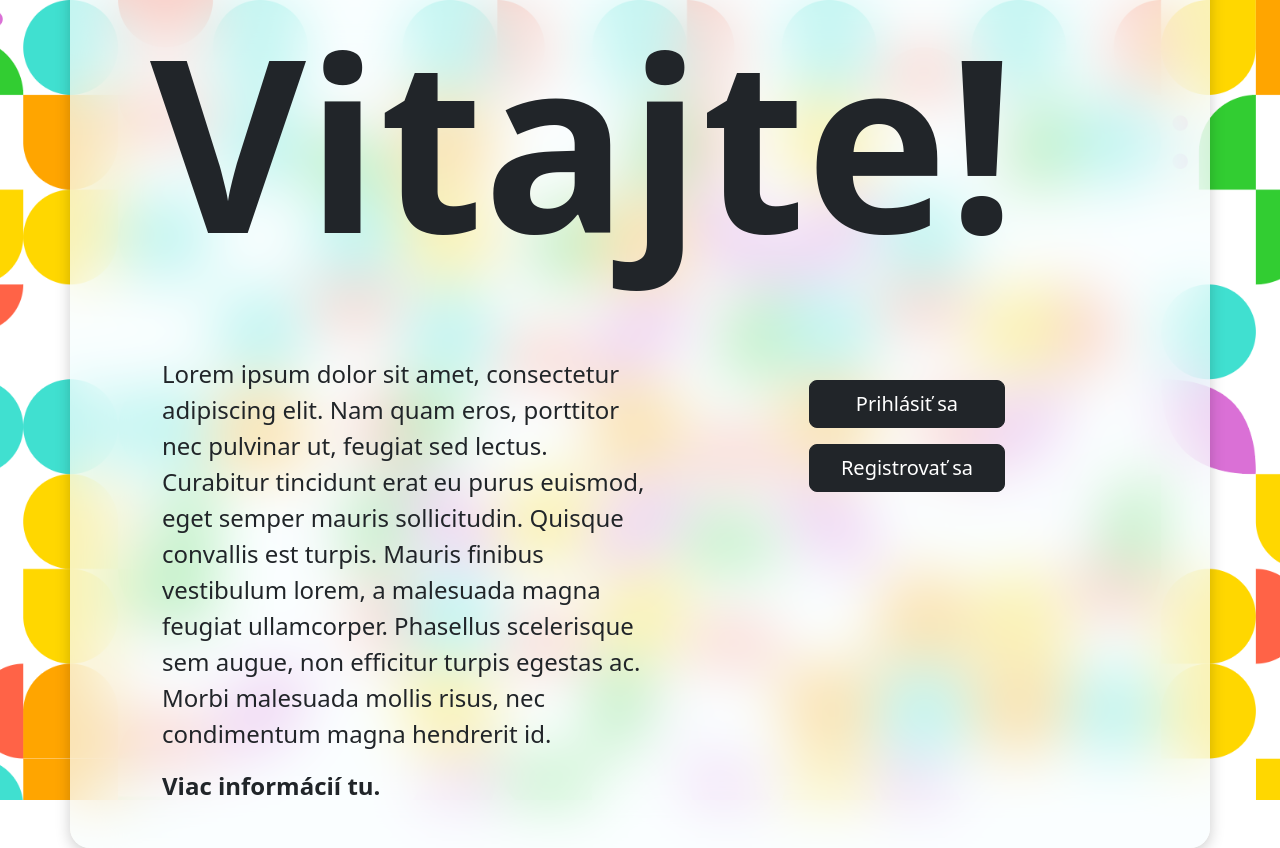
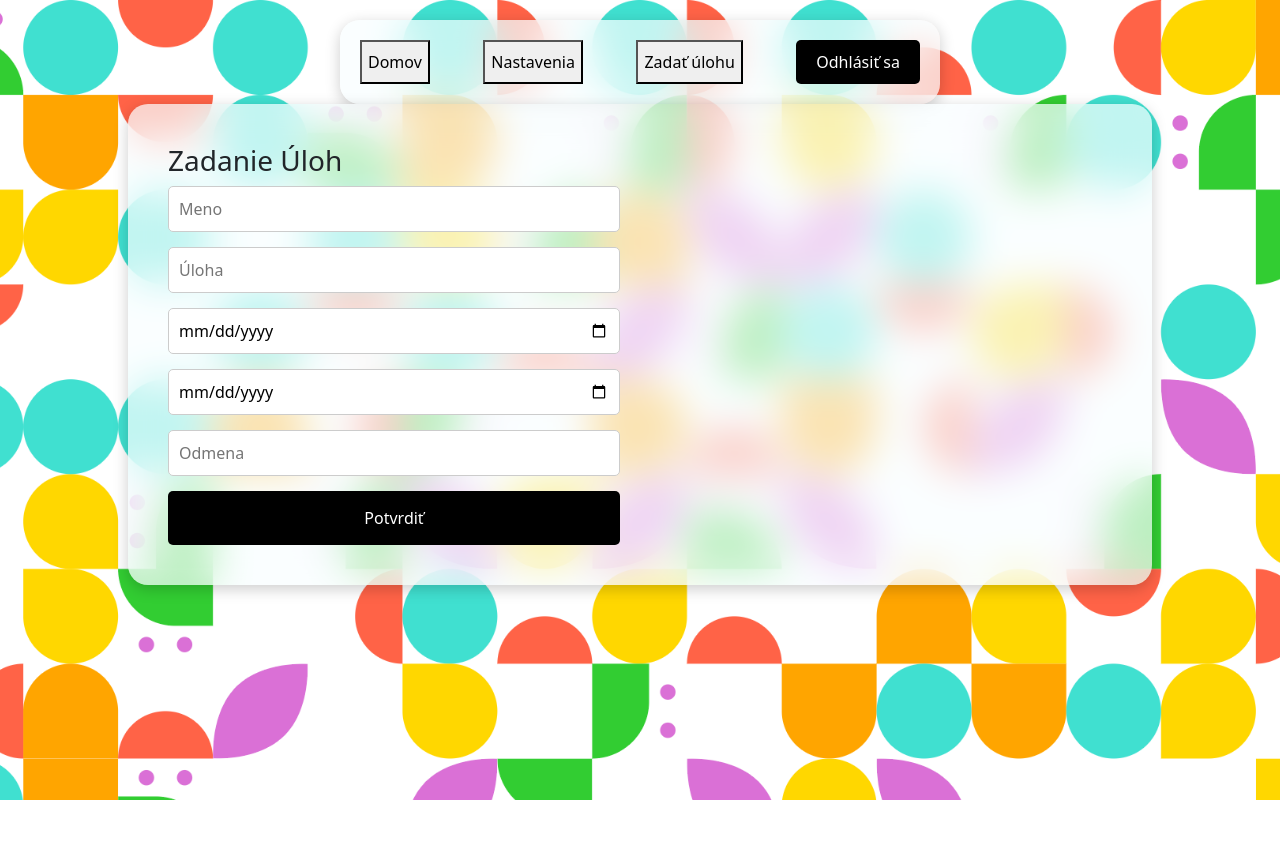
Before and after one commit to Adam-Bozek/family-task-manager, a React (Create React App) app in the folder front-end/: page /ParentAddTask in a window 1280 px wide. Before the commit this address led to /Home. After the commit the page ends 800 px from the top, so only its background shows below. Built offline with nearby package versions, Linux system fonts and the light colour scheme.

Commit message:
ParentAddTask

```diff
--- a/front-end/src/App.js
+++ b/front-end/src/App.js
@@ -7,6 +7,7 @@ import MoreInfo from "./components/MoreInfo";
 import RegistrationPage from "./components/RegistrationPage";
 import AfterRegistration from "./components/AfterRegistration";
 import LoginPage from "./components/LoginPage";
+import ParentAddTask from "./components/ParentAddTask";
 
 import TEMPLATE from "./components/TEMPLATE"; // This is a placeholder for your template component. Replace it with your actual component.
 
@@ -21,6 +22,7 @@ const App = () => {
 			<Route path="/Register" element={<RegistrationPage />} />
 			<Route path="/LogIn" element={<LoginPage />} />
 			<Route path="/TEST" element={<TEMPLATE />} />
+			<Route path="/ParentAddTask" element={<ParentAddTask />} />
 
 			{/* Routes only accessible after registration */}
 			<Route path="/AfterRegistration" element={<ProtectedRoute element={<AfterRegistration />} allowedRoles={["after-reg"]} />} /> {/*Maybe hash this role or use soe string that seems hashed*/}
--- /dev/null
+++ b/front-end/src/components/ParentAddTask.js
@@ -0,0 +1,125 @@
+import React, { useState } from 'react';
+import styles from './css/ParentAddTask.module.css';
+
+const ParentAddTask = () => {
+  const [tasks, setTasks] = useState([]);
+  const [taskData, setTaskData] = useState({
+    name: '',
+    task: '',
+    from: '',
+    to: '',
+    reward: ''
+  });
+
+  const handleInputChange = (e) => {
+    const { name, value } = e.target;
+    setTaskData((prevData) => ({ ...prevData, [name]: value }));
+  };
+
+  const addTask = () => {
+    setTasks((prevTasks) => {
+      const existingUserIndex = prevTasks.findIndex((t) => t.name === taskData.name);
+      if (existingUserIndex !== -1) {
+        const updatedTasks = [...prevTasks];
+        updatedTasks[existingUserIndex].tasks.push({
+          task: taskData.task,
+          color: getRandomColor(),
+        });
+        return updatedTasks;
+      } else {
+        return [
+          ...prevTasks,
+          {
+            name: taskData.name,
+            tasks: [
+              {
+                task: taskData.task,
+                color: getRandomColor(),
+              },
+            ],
+          },
+        ];
+      }
+    });
+    setTaskData({ name: '', task: '', from: '', to: '', reward: '' });
+  };
+
+  const getRandomColor = () => {
+    const colors = ['#4CAF50', '#FF5722', '#03A9F4', '#FFC107'];
+    return colors[Math.floor(Math.random() * colors.length)];
+  };
+
+  return (
+    <div className={styles.pageContainer}>
+<div className={styles.buttonFrame}>
+  <button className={styles.backButton}>Domov</button>
+  <button className={styles.settingsButton}>Nastavenia</button>
+  <button className={styles.settingsButton}>Zadať úlohu</button>
+  <button className={styles.logoutButton}>Odhlásiť sa</button>
+</div>
+      <div className={styles.mainContainer}>
+        <div className={styles.formContainer}>
+          <h3>Zadanie Úloh</h3>
+          <input
+            name="name"
+            placeholder="Meno"
+            value={taskData.name}
+            onChange={handleInputChange}
+            className={styles.input}
+          />
+          <input
+            name="task"
+            placeholder="Úloha"
+            value={taskData.task}
+            onChange={handleInputChange}
+            className={styles.input}
+          />
+          <input
+            name="from"
+            placeholder="Od (dd. mm. rrrr)"
+            value={taskData.from}
+            onChange={handleInputChange}
+            className={styles.input}
+            type="date"
+          />
+          <input
+            name="to"
+            placeholder="Do (dd. mm. rrrr)"
+            value={taskData.to}
+            onChange={handleInputChange}
+            className={styles.input}
+            type="date"
+          />
+          <input
+            name="reward"
+            placeholder="Odmena"
+            value={taskData.reward}
+            onChange={handleInputChange}
+            className={styles.input}
+          />
+          <button onClick={addTask} className={styles.confirmButton}>Potvrdiť</button>
+        </div>
+        <div className={styles.tasksContainer}>
+          {tasks.map((user, index) => (
+            <div key={index} className={styles.userSection}>
+              <h4>{user.name}</h4>
+              <div className={styles.taskList}>
+                {user.tasks.map((task, taskIndex) => (
+                  <span
+                    key={taskIndex}
+                    className={styles.taskBox}
+                    style={{ backgroundColor: task.color }}
+                  >
+                    {task.task}
+                  </span>
+                ))}
+              </div>
+            </div>
+          ))}
+        </div>
+      </div>
+    </div>
+  );
+};
+
+export default ParentAddTask;
--- /dev/null
+++ b/front-end/src/components/css/ParentAddTask.module.css
@@ -0,0 +1,102 @@
+.pageContainer {
+  background-image: url('../../media/background.png');
+  background-size: cover;
+  background-position: center;
+  height: 100vh;
+  display: flex;
+  flex-direction: column;
+  align-items: center;
+  padding-top: 20px;
+}
+
+.header {
+  width: 80%;
+  max-width: 1200px;
+  display: flex;
+  justify-content: space-between;
+  align-items: center;
+  margin-bottom: 20px;
+}
+
+.logoutButton {
+  padding: 10px 20px;
+  background-color: #000;
+  color: #fff;
+  border: none;
+  border-radius: 5px;
+  cursor: pointer;
+}
+
+.mainContainer {
+  display: flex;
+  width: 80%;
+  max-width: 1200px;
+  background-color: rgba(248, 254, 255, 0.70);
+  backdrop-filter: blur(20px);
+  padding: 20px;
+  border-radius: 20px;
+  box-shadow: 0px 4px 15px rgba(0, 0, 0, 0.2);
+}
+
+.formContainer {
+  flex: 1;
+  display: flex;
+  flex-direction: column;
+  padding: 20px;
+}
+
+.input {
+  width: 100%;
+  padding: 10px;
+  margin-bottom: 15px;
+  border: 1px solid #ccc;
+  border-radius: 5px;
+}
+
+.confirmButton {
+  padding: 15px;
+  background-color: #000000;
+  color: #fff;
+  border: none;
+  border-radius: 5px;
+  cursor: pointer;
+}
+
+.confirmButton:hover {
+  background-color: #292929;
+}
+
+.tasksContainer {
+  flex: 1;
+  padding: 20px;
+  display: flex;
+  flex-direction: column;
+}
+
+.userSection {
+  margin-bottom: 20px;
+}
+
+.taskList {
+  display: flex;
+  flex-wrap: wrap;
+  gap: 10px;
+}
+
+.taskBox {
+  padding: 10px;
+  color: #fff;
+  border-radius: 5px;
+}
+
+.buttonFrame {
+  display: flex;
+  width: 80%;
+  max-width: 600px; /* adjust the max-width as needed */
+  background-color: rgba(248, 254, 255, 0.70);
+  backdrop-filter: blur(20px);
+  padding: 20px;
+  border-radius: 20px;
+  box-shadow: 0px 4px 15px rgba(0, 0, 0, 0.2);
+  justify-content: space-between; /* add this to space out the buttons */
+}
```
